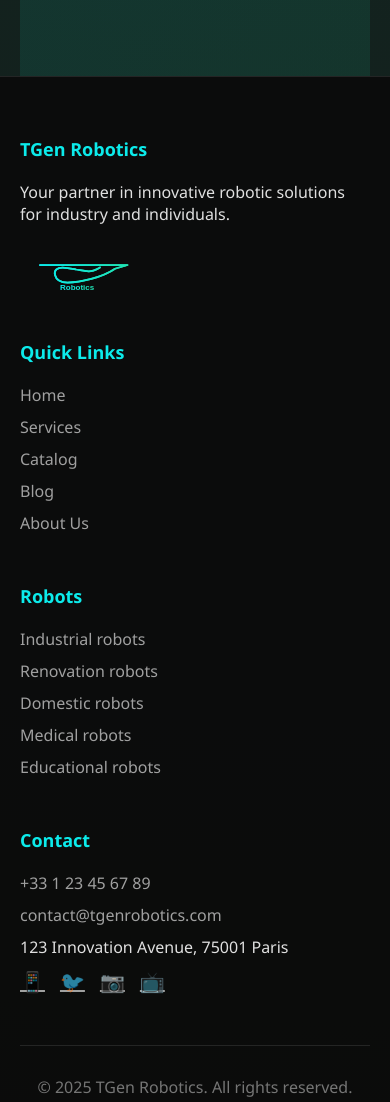
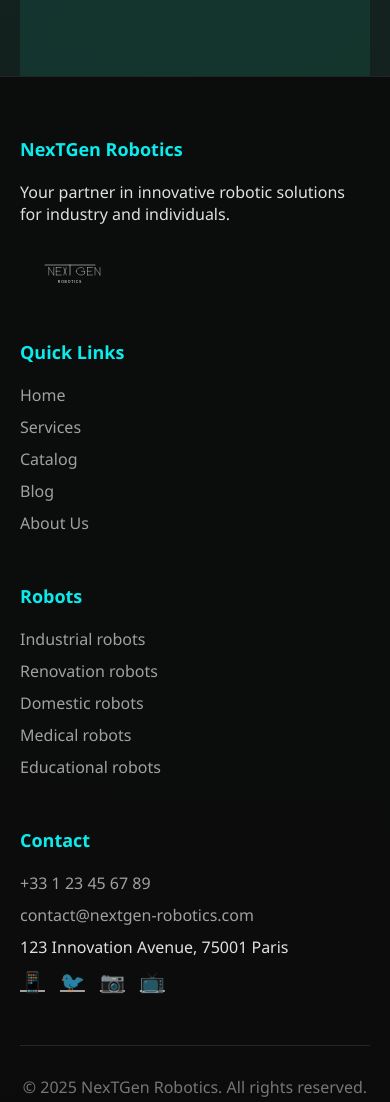
Before and after one commit to Taikibonnet/nextgen-robotics-website, a plain HTML site: page index.html in a window 390 px wide. Shown: the part 5860-6962 px from the top of the page. Drawn offline with Linux system fonts and the light colour scheme.

Commit message:
Mise à jour complète du site avec le nouveau logo NexTGen Robotics

```diff
--- a/index.html
+++ b/index.html
@@ -3,9 +3,9 @@
 <head>
     <meta charset="UTF-8">
     <meta name="viewport" content="width=device-width, initial-scale=1.0">
-    <title>TGen Robotics - Your partner in robotic solutions</title>
+    <title>NexTGen Robotics - Your partner in robotic solutions</title>
     <meta name="description" content="Connect with the best robot manufacturers and find innovative robotics solutions for your business or personal use.">
-    <link rel="icon" href="images/tgen-favicon.svg" type="image/svg+xml">
+    <link rel="icon" href="images/nextgen-logo.svg" type="image/svg+xml">
     <style>
         :root {
             --primary: #0cebeb;
@@ -617,8 +617,8 @@
     <div class="container">
         <header>
             <div class="logo">
-                <img src="images/tgen-logo-exact.svg" alt="TGen Robotics Logo">
-                <img src="images/tgen-favicon.svg" alt="TGen Robotics" class="logo-mobile">
+                <img src="images/nextgen-logo.svg" alt="NexTGen Robotics Logo">
+                <img src="images/nextgen-logo.svg" alt="NexTGen Robotics" class="logo-mobile">
             </div>
             <nav>
                 <ul>
@@ -783,9 +783,9 @@
         <div class="container">
             <div class="footer-content">
                 <div class="footer-column">
-                    <h3>TGen Robotics</h3>
+                    <h3>NexTGen Robotics</h3>
                     <p>Your partner in innovative robotic solutions for industry and individuals.</p>
-                    <img src="images/tgen-logo-exact.svg" alt="TGen Robotics" style="height: 50px; margin-top: 20px;">
+                    <img src="images/nextgen-logo.svg" alt="NexTGen Robotics" style="height: 50px; margin-top: 20px; filter: invert(1);">
                 </div>
                 <div class="footer-column">
                     <h3>Quick Links</h3>
@@ -811,7 +811,7 @@
                     <h3>Contact</h3>
                     <ul>
                         <li><a href="tel:+33123456789">+33 1 23 45 67 89</a></li>
-                        <li><a href="mailto:contact@tgenrobotics.com">contact@tgenrobotics.com</a></li>
+                        <li><a href="mailto:contact@nextgen-robotics.com">contact@nextgen-robotics.com</a></li>
                         <li>123 Innovation Avenue, 75001 Paris</li>
                     </ul>
                     <div class="social-links">
@@ -823,7 +823,7 @@
                 </div>
             </div>
             <div class="copyright">
-                © 2025 TGen Robotics. All rights reserved.
+                © 2025 NexTGen Robotics. All rights reserved.
             </div>
         </div>
     </footer>
```
